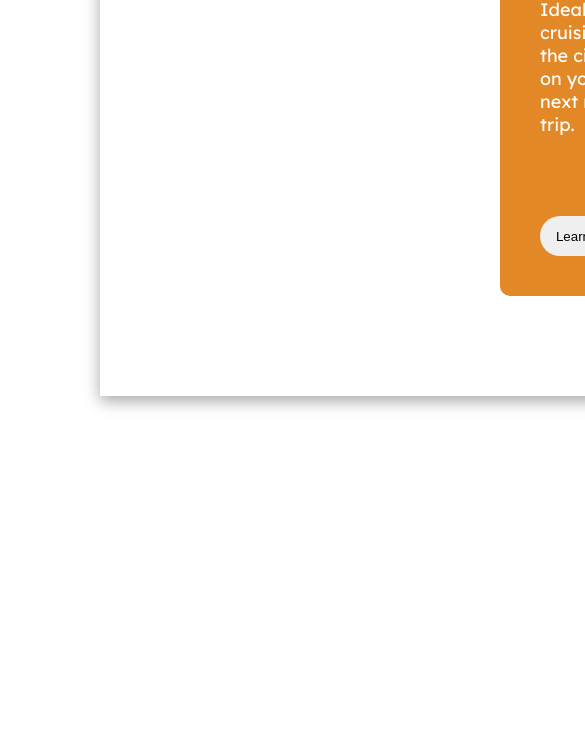
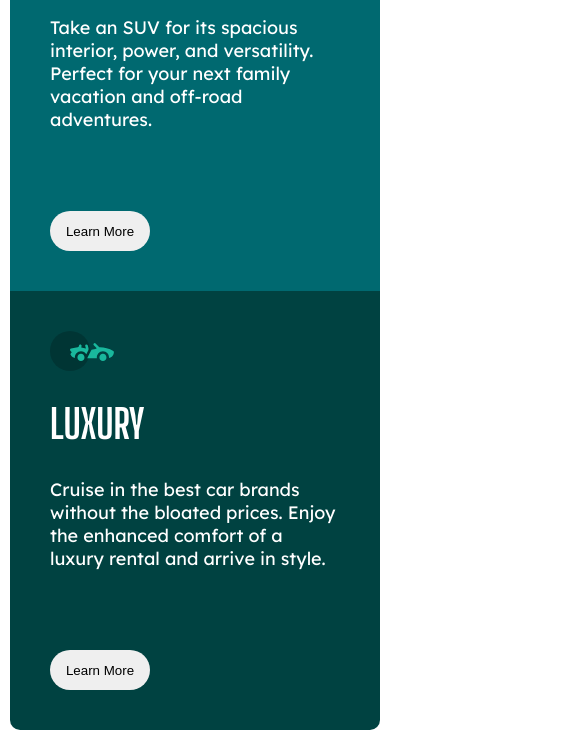
Before and after one commit to Souravedas/3-column-preview-card, a plain HTML site: page index.html in a window 390 px wide. Shown: the part 630-1380 px from the top of the page, 585 px wide, since content can reach past the window. Before the commit the page ends 1206 px from the top, so only its background shows below. Drawn offline with Linux system fonts and the light colour scheme.

Commit message:
final update

```diff
--- a/style.css
+++ b/style.css
@@ -11,16 +11,20 @@
     --font-2: "Big Shoulders Display", serif
 }
 
-*{
-    margin: 0;
-    padding: 0;
-    box-sizing: border-box;
+html{
+    height: 100%;
 }
 
 body{
     padding: 0;
     margin: 0;
     font-family: var(--font-1);
+}
+
+*{
+    margin: 0;
+    padding: 0;
+    box-sizing: border-box;
 }
 
 img{
@@ -41,18 +45,16 @@ p{
 }
 
 .outter-wrapper{
-    padding: 30px 100px;
-    width: auto;
-    max-width: 100%;
-    border-radius: 20px;
-    margin: 150px auto;
-    display: block;
+    display: flex;
+    justify-content: center;
+    align-items: center;
+    width: 100%;
+    height: 100vh;
 }
 
 .inner-wrapper{
     display: flex;
     padding: 100px 400px;
-    box-shadow: rgba(0, 0, 0, 0.35) 0px 5px 15px;
 }
 
 .sedans{
@@ -79,3 +81,22 @@ button{
     width: 100px;
     backdrop-filter: blur(10px);
 }
+
+@media screen and (max-width: 475px) {
+    .outter-wrapper{
+        height: 100%;
+        width: 100%;
+        max-width: 100%;
+        margin: 0;
+    }
+    .inner-wrapper{
+        flex-direction: column;
+        padding: 20px 10px;
+    }
+    .sedans{
+        border-radius: 10px 10px 0 0;
+    }
+    .luxury{
+        border-radius: 0 0 10px 10px;
+    }
+}
```
Also changed, not shown: index-old.html (deleted, +0 -36 lines).
